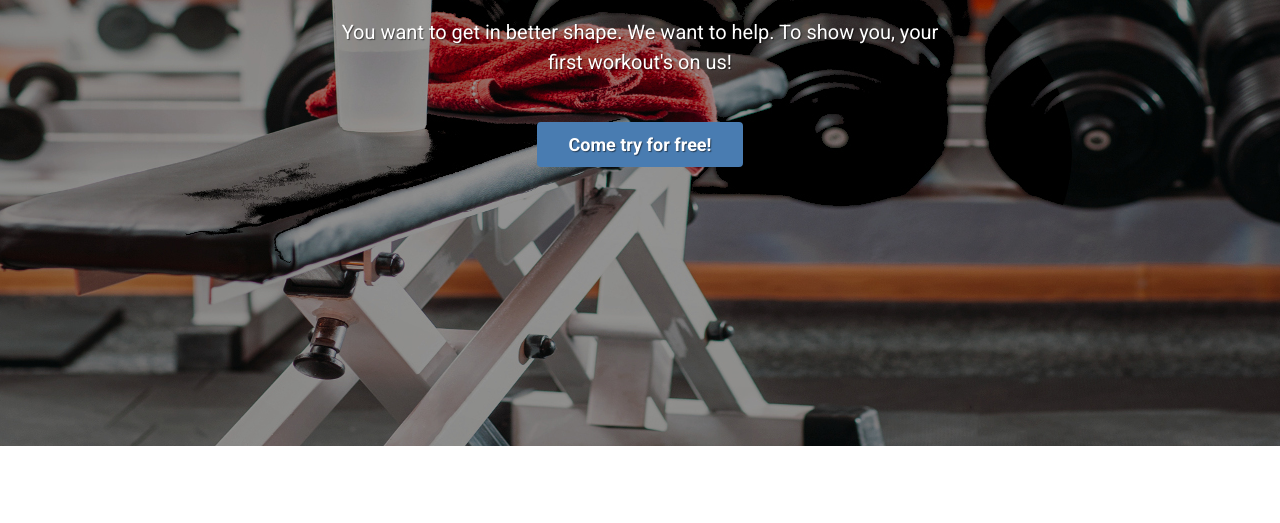
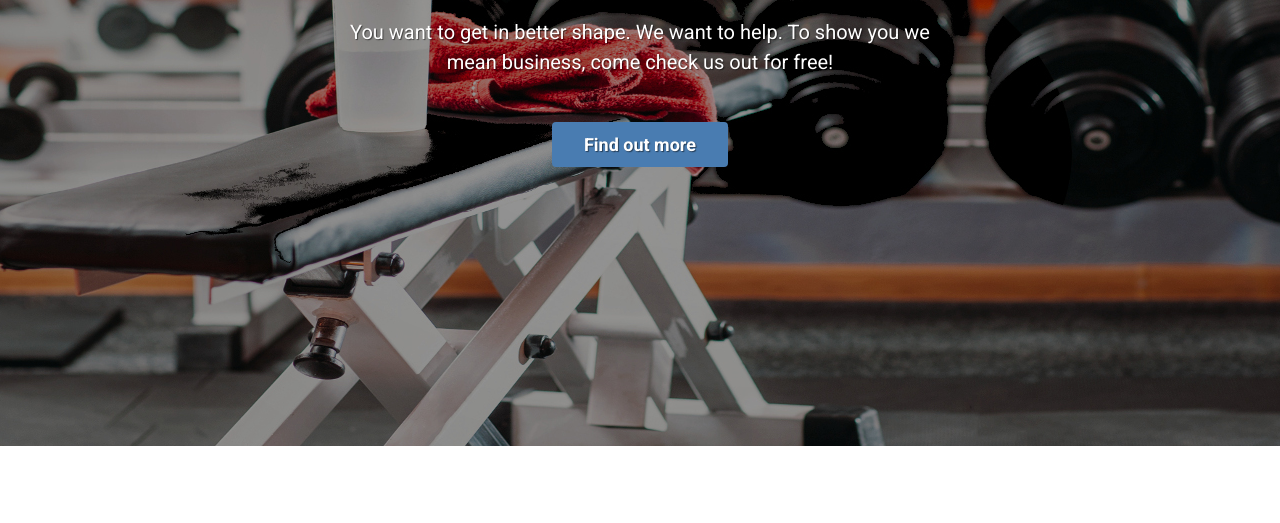
Before and after one commit to meichsteadt/nautilus, a plain HTML site: page index.html in a window 1280 px wide. Shown: the part 254-777 px from the top of the page. Drawn offline with Linux system fonts and the light colour scheme; a script that the page names is missing.

Commit message:
change button and tag line

```diff
--- a/index.html
+++ b/index.html
@@ -68,8 +68,8 @@
     <section class="promo section section-on-bg">
         <div class="container text-center">
             <h2 class="title">Your first workout's on us!</h2>
-            <p class="intro">You want to get in better shape. We want to help. To show you, your first workout's on us!</p>
-            <p><a class="btn btn-cta btn-cta-primary" href="#">Come try for free!</a></p>
+            <p class="intro">You want to get in better shape. We want to help. To show you we mean business, come check us out for free!</p>
+            <p><a class="btn btn-cta btn-cta-primary" href="#">Find out more</a></p>
         </div><!--//container-->
     </section><!--//promo-->
 
```
